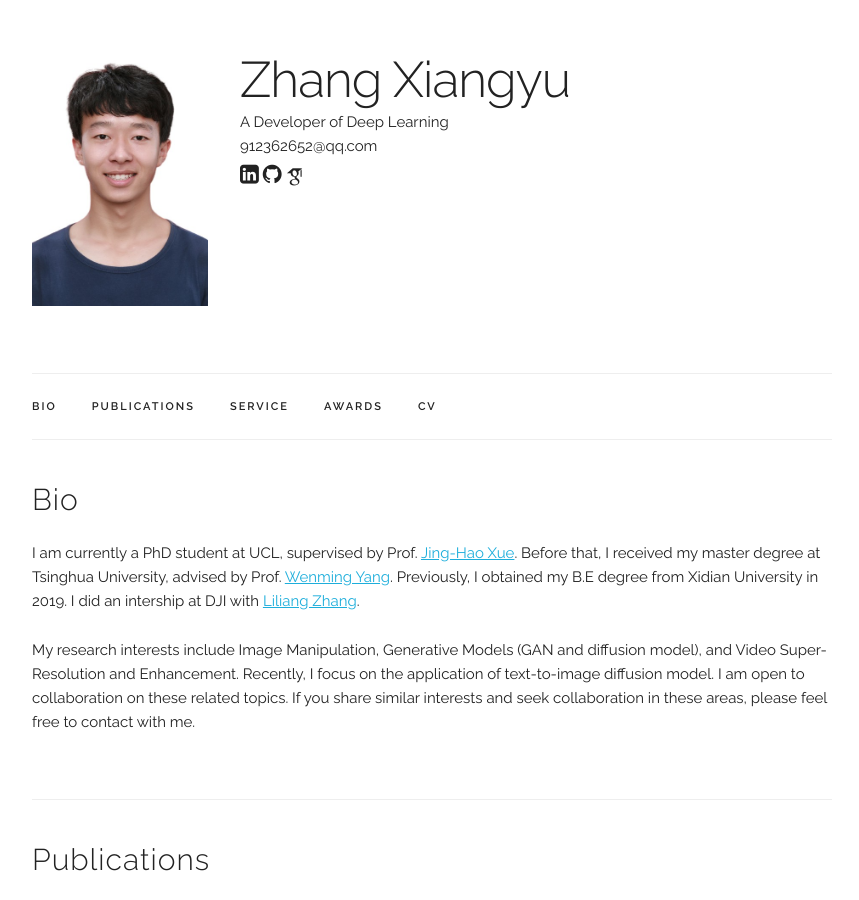
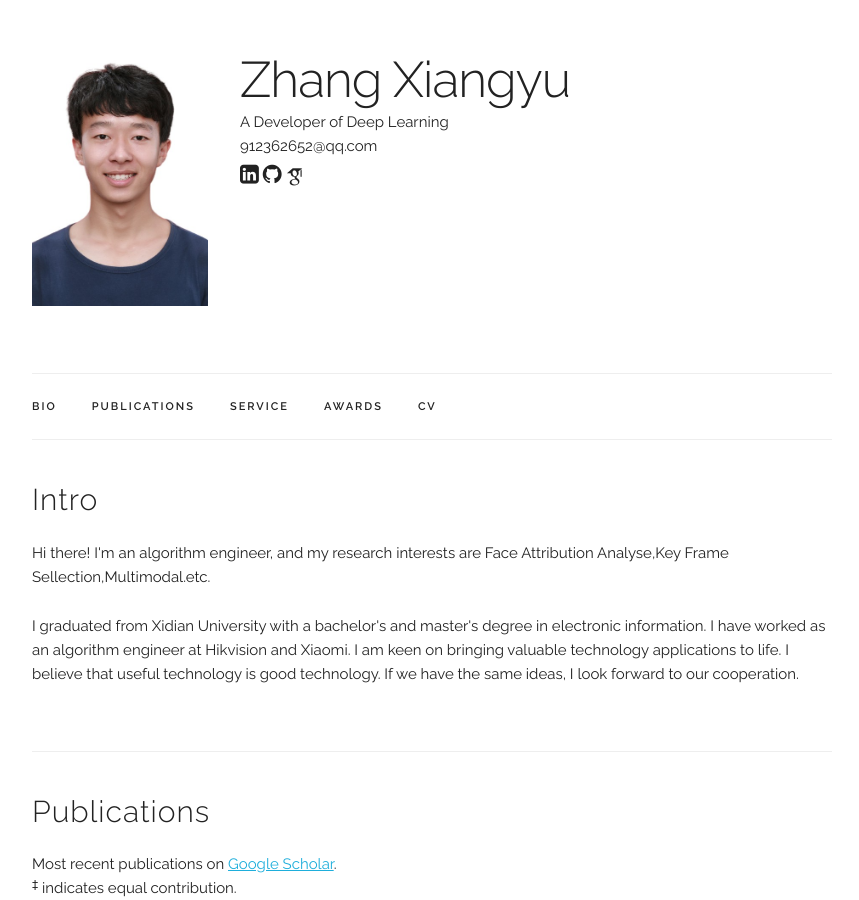
Before and after one commit to Xiangyu33/Xiangyu33.github.io, a Jekyll site: the page built from index.html, in a window 1280 px wide and 900 px high. Shown: the whole window, without its empty margins (208-1067 px from the left). Built offline with Jekyll 4.4.1, drawn with Linux system fonts in a browser that asks for light colours; some web fonts are replaced; some of the changed text lies outside the part shown.

Commit message:
Update index.html

```diff
--- a/index.html
+++ b/index.html
@@ -4,16 +4,13 @@ title: Home
 ---
 <!-- ========== BIO ========== -->
 <div class="docs-section" id="bio">
-  <h4>Bio</h4>
+  <h4>Intro</h4>
   <p>
-  I am currently a PhD student at UCL, supervised by Prof.
-  <a href="http://www.homepages.ucl.ac.uk/~ucakjxu/" target="_blank">Jing-Hao Xue</a>. Before that, I received my master degree at Tsinghua University,
-  advised by Prof. <a href="https://www.sigs.tsinghua.edu.cn/ywm_en/main.htm" target="_blank">Wenming Yang</a>. Previously, I obtained my B.E degree from
-  Xidian University in 2019. I did an intership at DJI with <a href="https://scholar.google.com/citations?user=iO6xAdgAAAAJ&hl=en" target="_blank">Liliang Zhang</a>.
+  Hi there! I'm an algorithm engineer, and my research interests are Face Attribution Analyse,Key Frame Sellection,Multimodal.etc.
   </p>
 
   <p>
-  My research interests include Image Manipulation, Generative Models (GAN and diffusion model), and Video Super-Resolution and Enhancement. Recently, I focus on the application of text-to-image diffusion model. I am open to collaboration on these related topics. If you share similar interests and seek collaboration in these areas, please feel free to contact with me.
+  I graduated from Xidian University with a bachelor's and master's degree in electronic information. I have worked as an algorithm engineer at Hikvision and Xiaomi. I am keen on bringing valuable technology applications to life. I believe that useful technology is good technology. If we have the same ideas, I look forward to our cooperation.
   </p>
 </div>
 
@@ -192,32 +189,6 @@ title: Home
 </div>
 -->
 
-<!-- ========== Service ========== -->
-<div class="docs-section" id="service">
-  <h4>Service</h4>
-
-  <p style="text-align:left"><b>Conference Program Committee/Reviewer:</b></p>
-  <ul class="STYLE238">
-    <li>ACM MM: ACM International Conference on Multimedia 2024 </li>
-    <li>UAI: Conference on Uncertainty in Artificial Intelligence 2023-2024 </li>
-    <li>ICPRAM: International Conference on Pattern Recognition Applications and Methods 2023-2024 </li>
-    <li>ISBI: IEEE International Symposium on Biomedical Imaging 2023 </li>
-  </ul>
-
-  <p style="text-align:left"><b>Journal Reviewer:</b></p>
-  <ul class="STYLE238">
-    <li>TNNLS: IEEE Transactions on Neural Networks and Learning Systems  </li>
-    <li>TCSVT: IEEE Transcations on Circuits and Systems for Video Technology  </li>
-    <li>TCYB: IEEE Transcations on Cybernetics  </li>
-    <li>IEEE Internet of Things Journal  </li>
-    <li>Neurocomputing
-    <li>Geo-spatial Information Science </li>
-  </ul>
-
-
-</div>
-
-
 
 <!-- ========== Awards ========== -->
 <div class="docs-section" id="awards">
```
